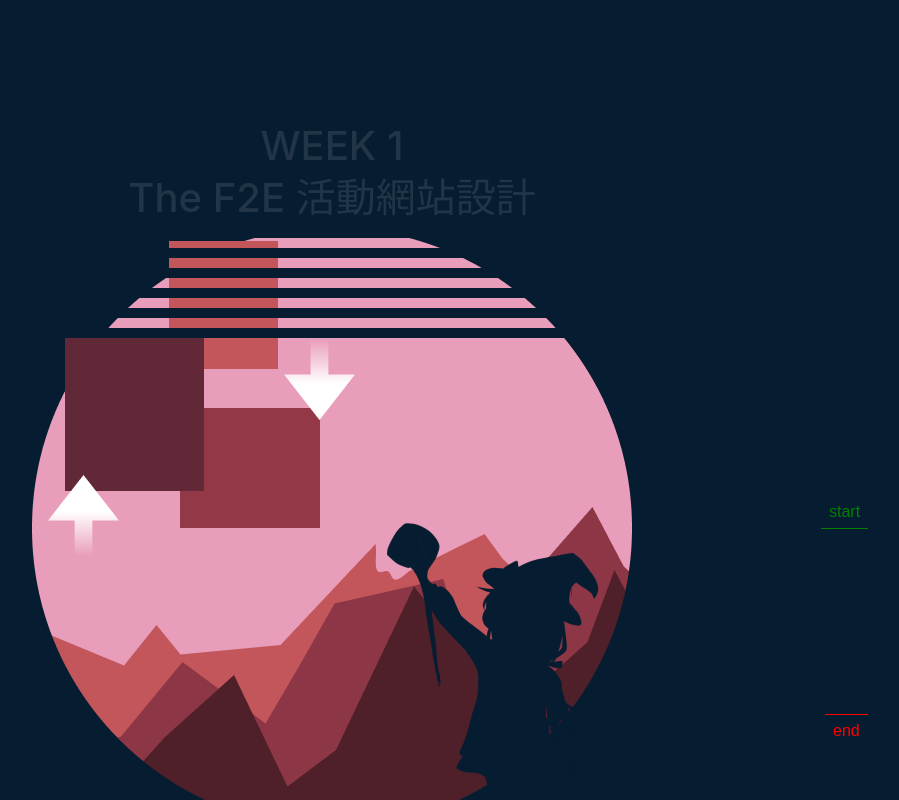
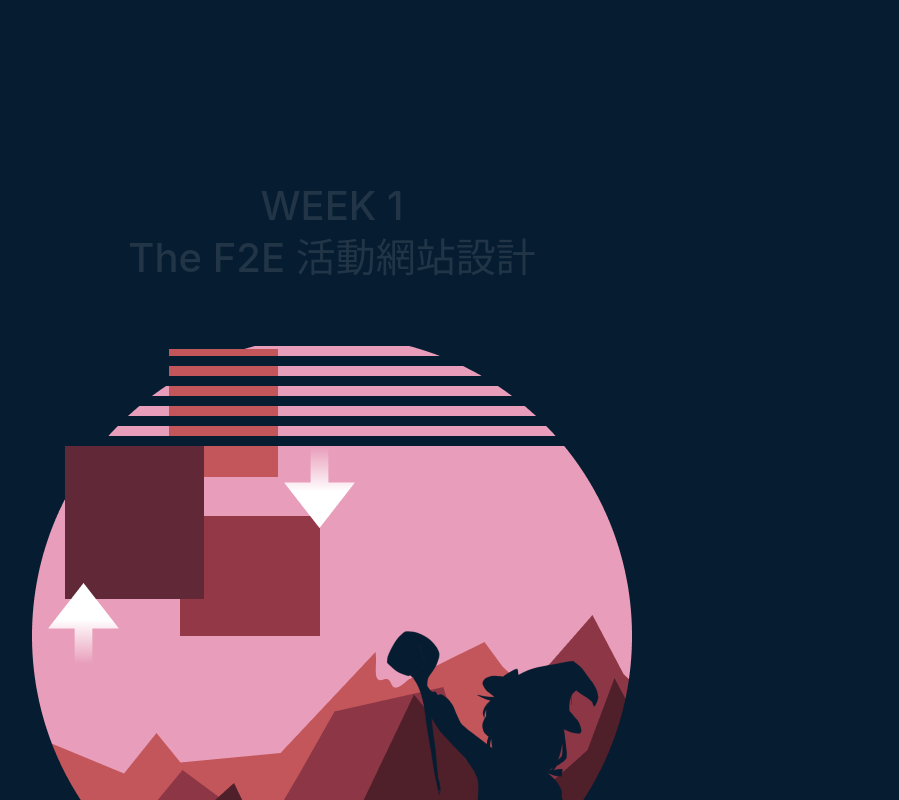
Before and after one commit to f2e4th/week1, a Vue app: page / in a window 1280 px wide. Shown: the part 900-1700 px from the top of the page, without its empty margins (308-1207 px from the left). Built offline with nearby package versions, Linux system fonts and the light colour scheme.

Commit message:
新增title

```diff
--- a/src/components/Progress.vue
+++ b/src/components/Progress.vue
@@ -13,62 +13,48 @@
           <div class="subtitle">{{item.subtitle}}</div>
           <div class="content">{{item.content}}</div>
           <div class="img">
-            <img :src="img_list[i]" alt="img">
+            <img :src="item.img" alt="img">
           </div>
         </div>
       </li>
-      <!-- <li>
-        <div class="Progress__card">
-          <div class="title">SIGN UP!</div>
-          <div class="subtitle">開放報名</div>
-          <div class="content">10/13(四)早上 11:00 -11/6(日)晚上23:59</div>
-        </div>
-      </li> -->
     </ul>
   </div>
 </template>
-
 <script>
 import {ref, reactive, onMounted, computed, watch} from "vue";
 import progress_1 from '../assets/img/progress_1.png';
 import progress_2 from '../assets/img/progress_2.png';
 import progress_3 from '../assets/img/progress_3.png';
 import progress_4 from '../assets/img/progress_4.png';
-
 import gsap from "gsap";
-export default {
-  setup(){
+</script>
+<script setup>
   const card_data = reactive([
     {
       title: "SIGN UP!",
       subtitle: '開放報名',
       content: "10/13(四)早上 11:00 -11/6(日)晚上23:59",
-        img: 'progress_1.png'
+      img: progress_1
     },
     {
       title: "START!",
       subtitle: '各組別開賽',
       content: "UI組、團體組開賽 10/31、前端組開賽 11/7",
-        img: 'progress_2.png'
+      img: progress_2
     },
     {
       title: "UPLOAD!",
       subtitle: '登陸作品',
       content: "10/31(一)早上 11:00 -11/28(日)中午12:00",
-        img: 'progress_3.png'
+      img: progress_3
     },
     {
       title: "STREAM!",
       subtitle: '線上直播',
       content: "11/3 - 11/24(每周四)",
-        img: 'progress_4.png'
+      img: progress_4
     }
   ])
-    const img_list = reactive([progress_1, progress_2, progress_3, progress_4])
-
-    return {card_data, img_list}
-  }
-}
 </script>
 
 <style lang="scss" scoped>
--- a/src/components/Subjects.vue
+++ b/src/components/Subjects.vue
@@ -1,8 +1,19 @@
 <template>
+  <div id="SubjectsContainer">
     <div id="Subjects">
-    <div class="title">
+      <div class="title_layout">
+        <div class="title  title_3">
+          <h1>WEEK 3</h1>
+          <h2>Scrum 新手村</h2>
+        </div>
+        <div class="title  title_2">
+          <h1>WEEK 2</h1>
+          <h2>今晚，我想來點點簽</h2>
+        </div>
+        <div class="title title_1">
           <h1>WEEK 1</h1>
           <h2>The F2E 活動網站設計</h2>
+        </div>
       </div>
       <div class="img_layout">
         <div class="img_container">
@@ -14,6 +25,7 @@
           </div>
           <div class="img_div img_div--1">
             <img src="../assets/img/img_week1_big.png" alt="img" />
+          </div>
         </div>
       </div>
     </div>
@@ -39,11 +51,11 @@ function gsapInit() {
   const timeline = gsap.timeline();
   timeline.to("#Subjects", {
     scrollTrigger: {
-      trigger: "#Subjects",
+      trigger: "#SubjectsContainer",
       pin: true, // 要postion fixed 的時候 pin需要設為true,
       markers: false,
       scrub: true,
-      start: 'top',
+      start: 'botom',
       end: 'bottom'
     },
   });
@@ -61,7 +73,7 @@ function gsapInit() {
   timeline.to(".img_div--2", {
     scrollTrigger: {
       trigger: ".img_div--2",
-      markers: true,
+      markers: false,
       start: "center top",
       end: "81%",
       height: 0,
@@ -85,18 +97,28 @@ function gsapInit() {
 
 <style lang="scss" scoped>
 @import "../assets/scss/all.scss";
+#SubjectsContainer {
+  padding-top: 212px;
+  background: $main_bg;
+
   #Subjects {
     height: 1024px;
     background: $main_bg;
   }
+}
+.title_layout {
+  @apply w-full;
   .title {
+    @apply absolute w-full;
+    top: 60px;
+    background: $main_bg;
     font-weight: 500;
     font-size: 40px;
     line-height: 60px;
   }
+}
 .img_layout {
   @apply flex justify-center;
-}
   .img_container {
     @apply relative w-full;
     width: 600px;
@@ -104,6 +126,7 @@ function gsapInit() {
     img {
       width: 600px;
       height: 600px;
+    }
   }
 }
 .img_div {
```
Lines whose indentation alone changed are shown as unchanged.
